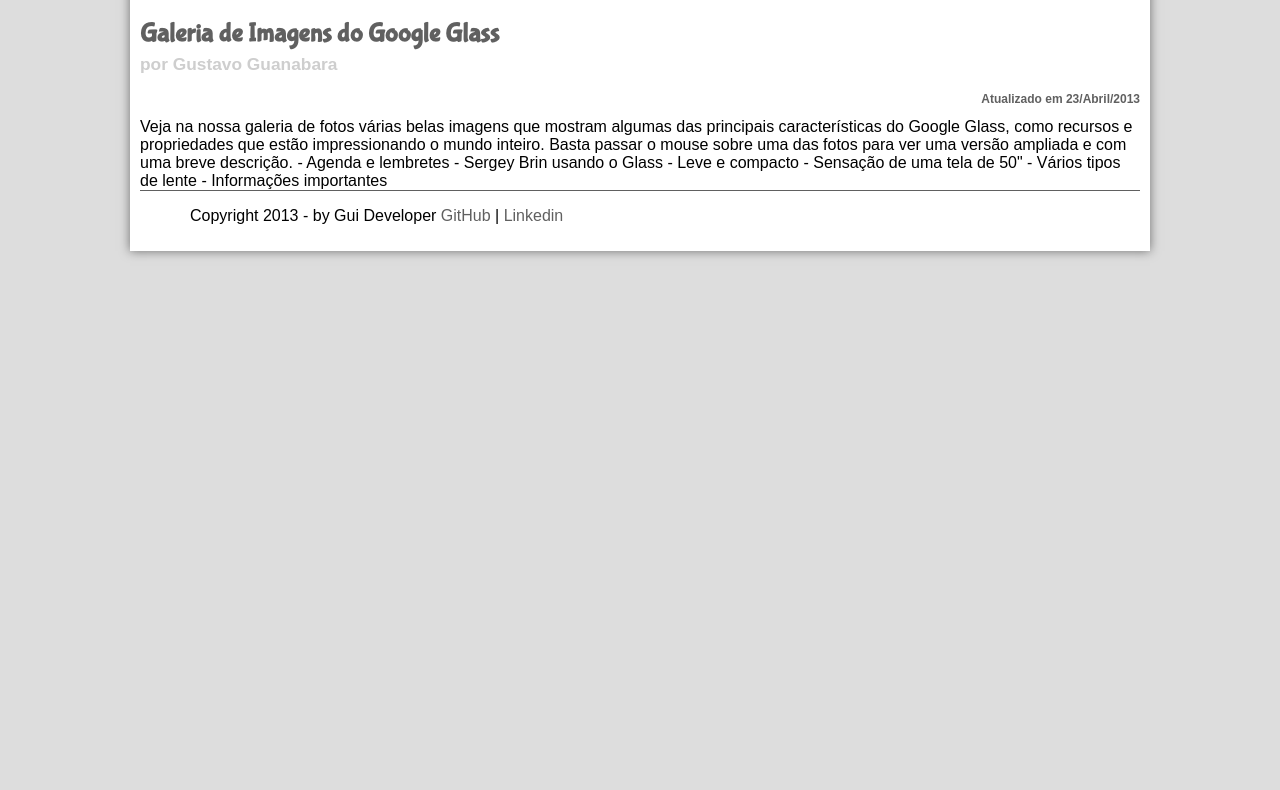
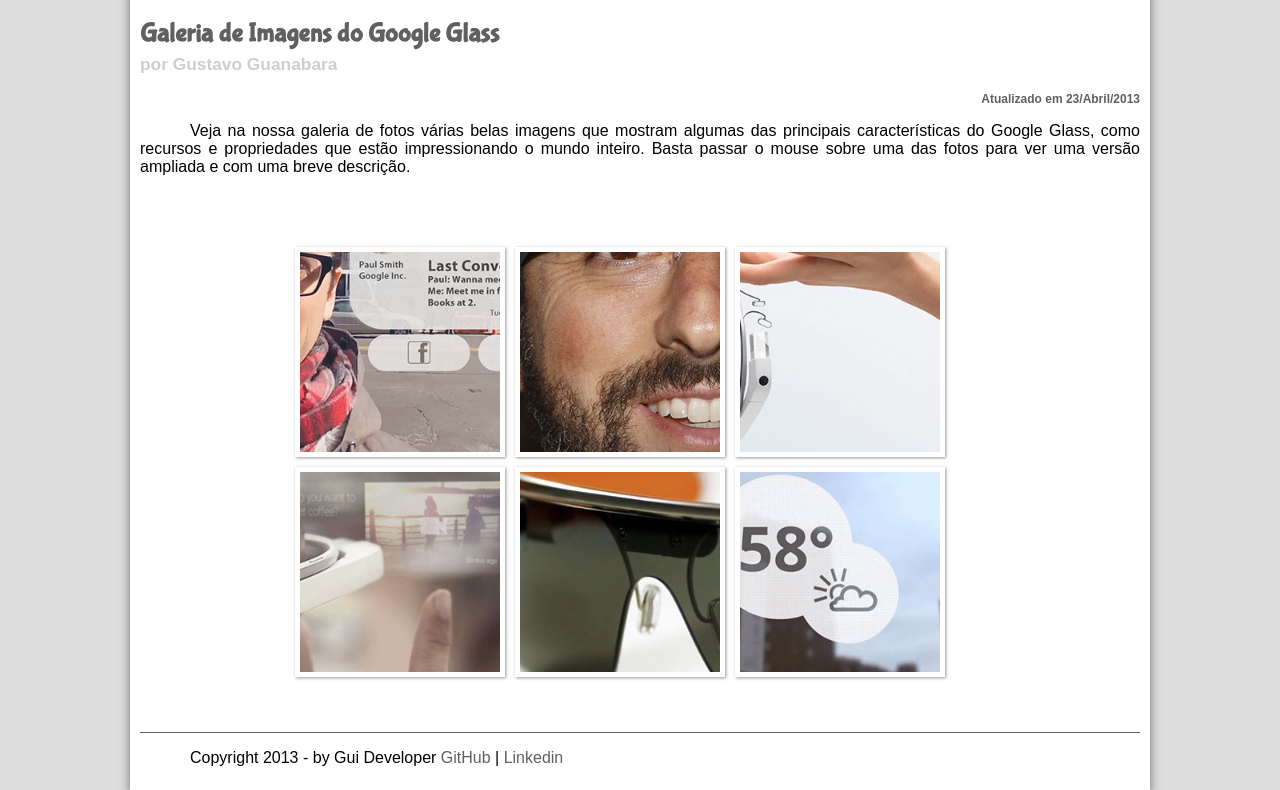
Before and after one commit to guilhermetrab/Projeto-WebSite-ap, a plain HTML site: page fotos.html in a window 1280 px wide. Shown: the part 207-997 px from the top of the page. Before the commit the page ends 800 px from the top, so only its background shows below. Drawn offline with Linux system fonts and the light colour scheme.

Commit message:
semimidia

```diff
--- a/fotos.html
+++ b/fotos.html
@@ -6,7 +6,7 @@
     <meta name="viewport" content="width=device-width, initial-scale=1.0">
     <title>Document</title>
     <link rel="stylesheet" href="style/style.css">
-    <link rel="stylesheet" href="style/specs.css">
+    <link rel="stylesheet" href="style/fotos.css">
 </head>
 <script src="script.js"></script>
 <body >
@@ -22,11 +22,12 @@
 
             <nav>
                 <h1>Menu Principal</h1>
-                <ul>
+                <ul id="nav">
                     <li onmouseover="mudafoto('imagens/home.png')" onmouseout="mudafoto('imagens/fotos.png')"><a href="index.html">Home</a></li>
-                    <li onmouseover="mudafoto('imagens/especificacoes.png')" onmouseout="mudafoto('imagens/fotos.png')"><a href="specs.html">Especificações</a></li>
+
                     <li onmouseover="mudafoto('imagens/fotos.png')" onmouseout="mudafoto('imagens/fotos.png')"><a href="fotos.html">Fotos</a></li>
                     <li onmouseover="mudafoto('imagens/multimidia.png')" onmouseout="mudafoto('imagens/fotos.png')"><a href="multimidia.html">Multimídia</a></li>
+                    <li onmouseover="mudafoto('imagens/especificacoes.png')" onmouseout="mudafoto('imagens/fotos.png')"><a href="specs.html">Especificações</a></li>
                     <li onmouseover="mudafoto('imagens/contato.png')" onmouseout="mudafoto('imagens/fotos.png')"><a href="fale-conosco.html">Fale conosco</a></li>
                 </ul>
             </nav>
@@ -40,15 +41,18 @@
                 <h3 id="h3">Atualizado em 23/Abril/2013</h3>
                 </hgroup>
 
-Veja na nossa galeria de fotos várias belas imagens que mostram algumas das principais características do Google Glass, como recursos e propriedades que estão impressionando o mundo inteiro. Basta passar o mouse sobre uma das fotos para ver uma versão ampliada e com uma breve descrição.
+<p>Veja na nossa galeria de fotos várias belas imagens que mostram algumas das principais características do Google Glass, como recursos e propriedades que estão impressionando o mundo inteiro. Basta passar o mouse sobre uma das fotos para ver uma versão ampliada e com uma breve descrição.</p>
 
-- Agenda e lembretes
-- Sergey Brin usando o Glass
-- Leve e compacto
-- Sensação de uma tela de 50"
-- Vários tipos de lente
-- Informações importantes
+<ul id="album-fotos">
+    <li id="foto1"><span>Agenda e lembretes</span></li>
+    <li id="foto2"><span> Sergey Brin usando o Glass</span></li>
+    <li id="foto3"><span>Leve e compacto</span></li>
+    <li id="foto4"><span>Sensação de uma tela de 50"</span></li>
+    <li id="foto5"><span>Vários tipos de lente</span></li>
+    <li id="foto6"><span>Informações importantes</span></li>
+</ul>
 </article>
+</section>
 <footer id="rodape">
     <p>
     Copyright 2013 - by Gui Developer
--- /dev/null
+++ b/style/fotos.css
@@ -0,0 +1,113 @@
+@charset "UTF-8";
+ul#album-fotos {
+    width: 700px ;
+    margin: 0 auto;
+    padding: 50px;
+    overflow: hidden;
+    list-style: none;
+}
+ul#album-fotos li {
+    float: left;
+    width: 200px;
+    height: 200px;
+    margin: 5px;
+    border: 5px solid white;
+    background-color: rgba(255, 255, 255, 0.788);
+    box-shadow: 1px 1px 3px rgba(0,0, 0, 0.418)
+}
+
+ul#album-fotos li#foto1{
+    background: url('../imagens/galeria-01.jpg');
+    background-position: 50% 50%;
+    background-size: 400px 400px;
+    background-color: white;
+}
+
+ul#album-fotos li#foto1:hover{
+    background-position: 0px 0px;
+    background-size: 200px 200px;
+}
+
+ul#album-fotos li#foto2{
+    background: url('../imagens/galeria-02.jpg');
+    background-position: 50% 50%;
+    background-size: 400px 400px;
+    background-color: white;
+}
+
+ul#album-fotos li#foto2:hover{
+    background-position: 0px 0px;
+    background-size: 200px 200px;
+}
+
+
+ul#album-fotos li#foto3{
+    background: url('../imagens/galeria-03.jpg');
+    background-position: 50% 50%;
+    background-size: 400px 400px;
+    background-color: white;
+}
+ul#album-fotos li#foto3:hover{
+    background-position: 0px 0px;
+    background-size: 200px 200xp;
+}
+
+
+ul#album-fotos li#foto4{
+    background: url('../imagens/galeria-04.jpg');
+    background-position: 50% 50%;
+    background-size: 400px 400px;
+    background-color: white;
+}
+
+ul#album-fotos li#foto4:hover{
+    background-position: 0px 0px;
+    background-size: 200px 200px;
+}
+
+
+ul#album-fotos li#foto5{
+    background: url('../imagens/galeria-05.jpg');
+    background-position: 50% 50%;
+    background-size: 400px 400px;
+    background-color: white;
+}
+
+ul#album-fotos li#foto5:hover{
+    background-position: 0px 0px;
+    background-size: 200px 200px;
+}
+
+
+ul#album-fotos li#foto6{
+    background: url('../imagens/galeria-06.jpg');
+    background-position: center center;
+    background-size: 400px 400px;
+    background-color: white;
+}
+
+ul#album-fotos li#foto6:hover{
+    background-position: 0px 0px;
+    background-size: 200px 200px;
+}
+
+
+ul#album-fotos li span{
+    opacity: 0;
+    color: white;
+    text-shadow: 1px 1px 1px black;
+    background-color: rgba(0, 0, 0, 0.342);
+    font-size: 9pt;
+    padding: 5px;
+    border-radius: 5px;
+}
+
+ul#album-fotos li span:hover{
+    opacity: 1;
+
+}
+
+ul#album-fotos li:hover{
+    -webkit-transform: scale(1.5);
+    -webkit-transition: all .2s ease-in;
+}
--- a/style/style.css
+++ b/style/style.css
@@ -74,7 +74,7 @@
     display: none;
 }
 
-ul{
+ul#nav{
     text-transform: uppercase;
     list-style: none;
     position: absolute;
```
Also changed, not shown: fale-conosco.html (+3 -2 lines), index.html (+3 -2 lines), multimidia.html (+16 -12 lines), specs.html (+1 -1 lines), style/media.css (added, +24 -0 lines), textos/google-glass-txt.html (+3 -0 lines), imagens/tv.png (added).
